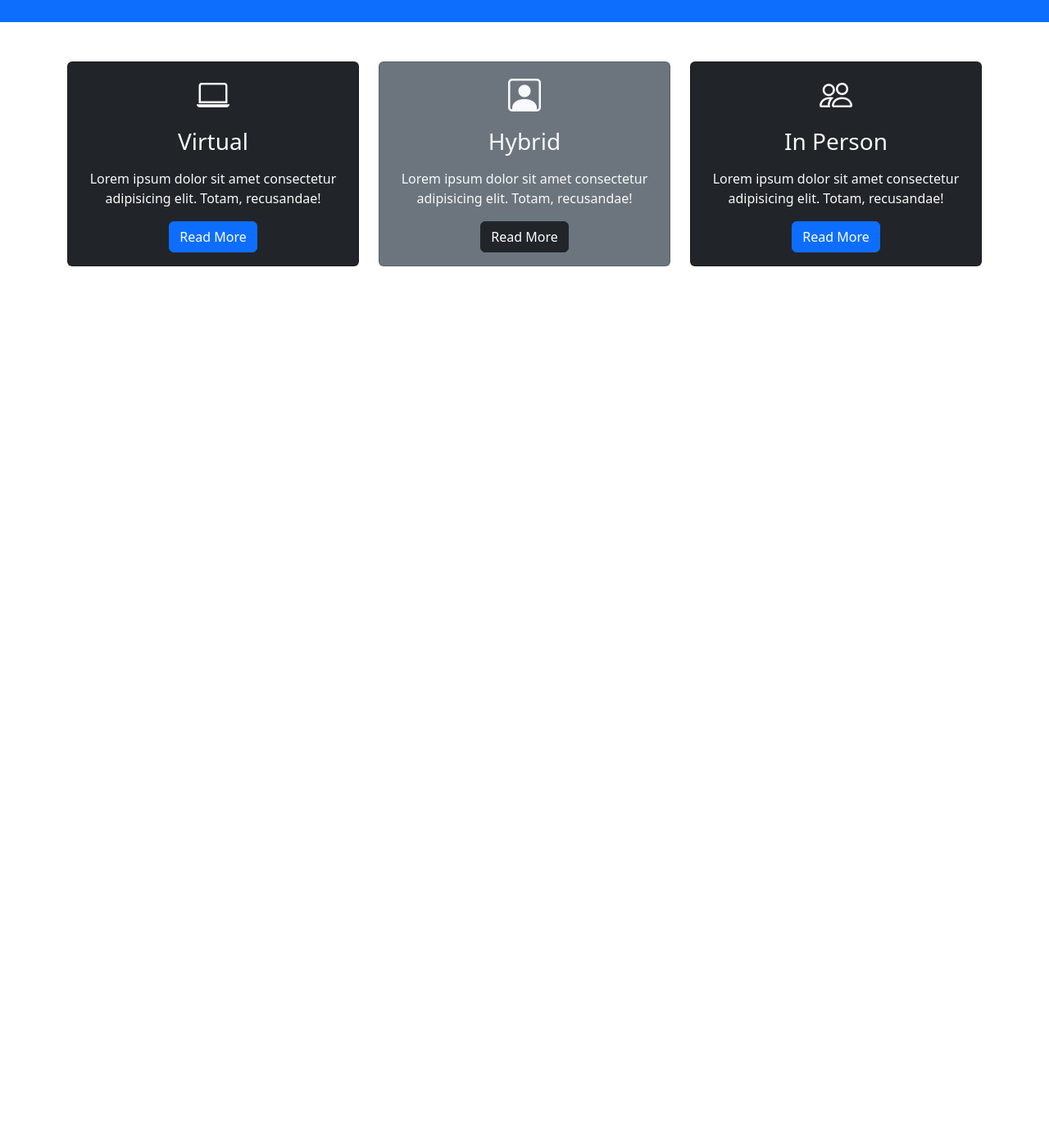
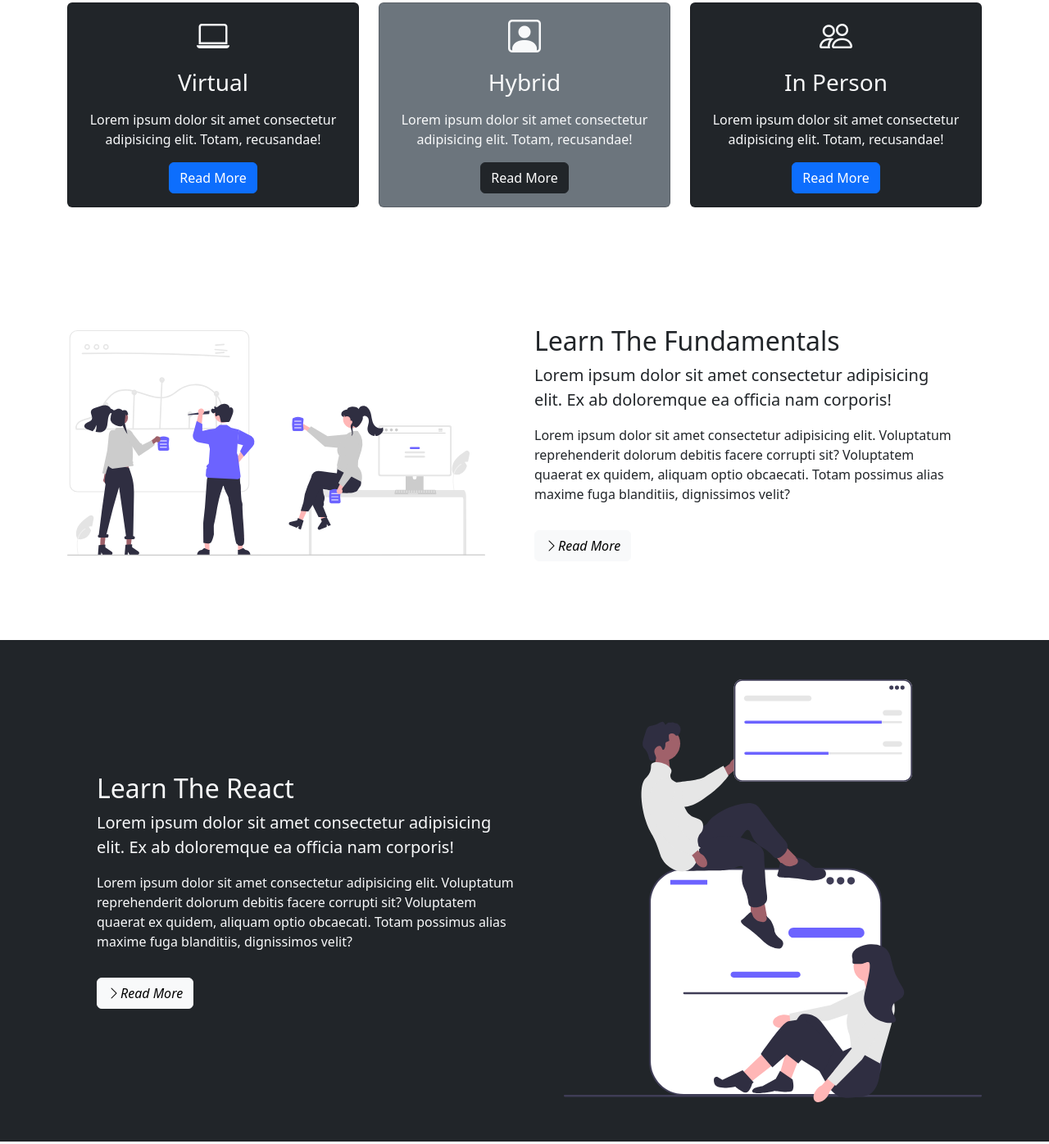
Before and after one commit to WebDevLex95/First-Bootstrap-Site, a plain HTML site: page index.html in a window 1280 px wide. Shown: the part 647-2043 px from the top of the page at 82% size. Before the commit the page ends 1020 px from the top, so only its background shows below. Drawn offline with nearby package versions, Linux system fonts and the light colour scheme.

```diff
--- a/index.html
+++ b/index.html
@@ -11,7 +11,7 @@
 </head>
 <body>
     <!---Navbar-->
-    <nav class="navbar navbar-expand-lg bg-dark navbar-dark py-3">
+    <nav class="navbar navbar-expand-lg bg-dark navbar-dark py-3 fixed-top">
         <div class="container">
             <a href="#" class="navbar-brand">Front End Bootcamp</a>
             <button class="navbar-toggler" type="button" data-bs-toggle="collapse" data-bs-target="#navmenu">
@@ -21,13 +21,13 @@
             <div class="collapse navbar-collapse" id="navmenu">
                 <ul class="navbar-nav ms-auto">
                     <li class="nav-item">
-                        <a href="#Learn" class="nav-link"> What You'll Learn</a>
+                        <a href="#learn" class="nav-link"> What You'll Learn</a>
                     </li>
                     <li class="nav-item">
-                        <a href="#Questions" class="nav-link"> Questions</a>
+                        <a href="#questions" class="nav-link"> Questions</a>
                     </li>
                     <li class="nav-item">
-                        <a href="#Instructors" class="nav-link"> Instructors</a>
+                        <a href="#instructors" class="nav-link"> Instructors</a>
                     </li>
                 </ul>
             </div>
@@ -134,6 +134,59 @@
         </div>
     </section>
 
+    <!---Learn Section-->
+    <section id="learn" class="p-5">
+        <div class="container">
+            <div class="row align-items-center justify-content-between">
+                <div class="col-md">
+                    <img src="img/undraw_team_collaboration_re_ow29.svg" class="img-fluid">
+                </div>
+                <div class="col-md p-5">
+                    <h2>Learn The Fundamentals</h2>
+                    <p class="lead">Lorem ipsum dolor sit amet consectetur adipisicing elit. Ex ab doloremque ea officia nam corporis!
+
+                    </p>
+                    <p>Lorem ipsum dolor sit amet consectetur adipisicing elit. Voluptatum reprehenderit dolorum debitis facere corrupti sit? Voluptatem quaerat ex quidem, aliquam optio obcaecati. Totam possimus alias maxime fuga blanditiis, dignissimos velit?
+
+                    </p>
+                    <a href="#" class="btn btn-light mt-3">
+                        <i class="bi-chevron-right">Read More</i>
+                    </a>
+                </div>
+            </div>
+        </div>
+    </section>
+
+    <section id="learn" class="p-5 bg-dark text-light">
+        <div class="container">
+            <div class="row align-items-center justify-content-between">
+
+                <div class="col-md p-5">
+                    <h2>Learn The React</h2>
+                    <p class="lead">Lorem ipsum dolor sit amet consectetur adipisicing elit. Ex ab doloremque ea officia nam corporis!
+
+                    </p>
+                    <p>Lorem ipsum dolor sit amet consectetur adipisicing elit. Voluptatum reprehenderit dolorum debitis facere corrupti sit? Voluptatem quaerat ex quidem, aliquam optio obcaecati. Totam possimus alias maxime fuga blanditiis, dignissimos velit?
+
+                    </p>
+                    <a href="#" class="btn btn-light mt-3">
+                        <i class="bi-chevron-right">Read More</i>
+                    </a>
+                </div>
+                <div class="col-md">
+                    <img src="img/undraw_team_up_re_84ok.svg" class="img-fluid">
+                </div>
+            </div>
+        </div>
+    </section>
+
+
+    <!----Question Accordion-->
+    <section id="questions" class="p-5"></section>
+
+
+
+
     <script src="https://cdn.jsdelivr.net/npm/bootstrap@5.2.2/dist/js/bootstrap.bundle.min.js" integrity="sha384-OERcA2EqjJCMA+/3y+gxIOqMEjwtxJY7qPCqsdltbNJuaOe923+mo//f6V8Qbsw3" crossorigin="anonymous"></script>
 </body>
 </html>
```
